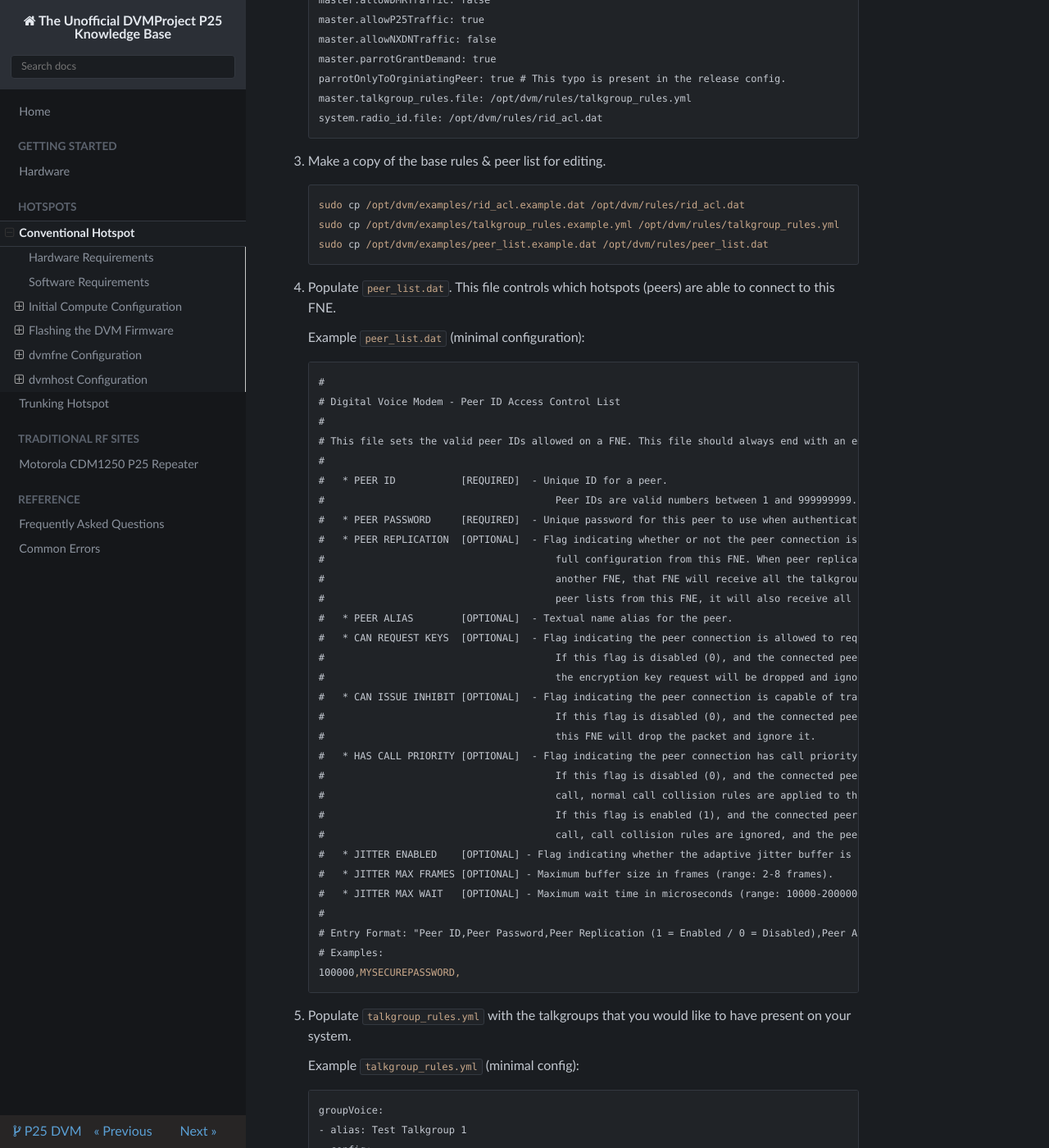
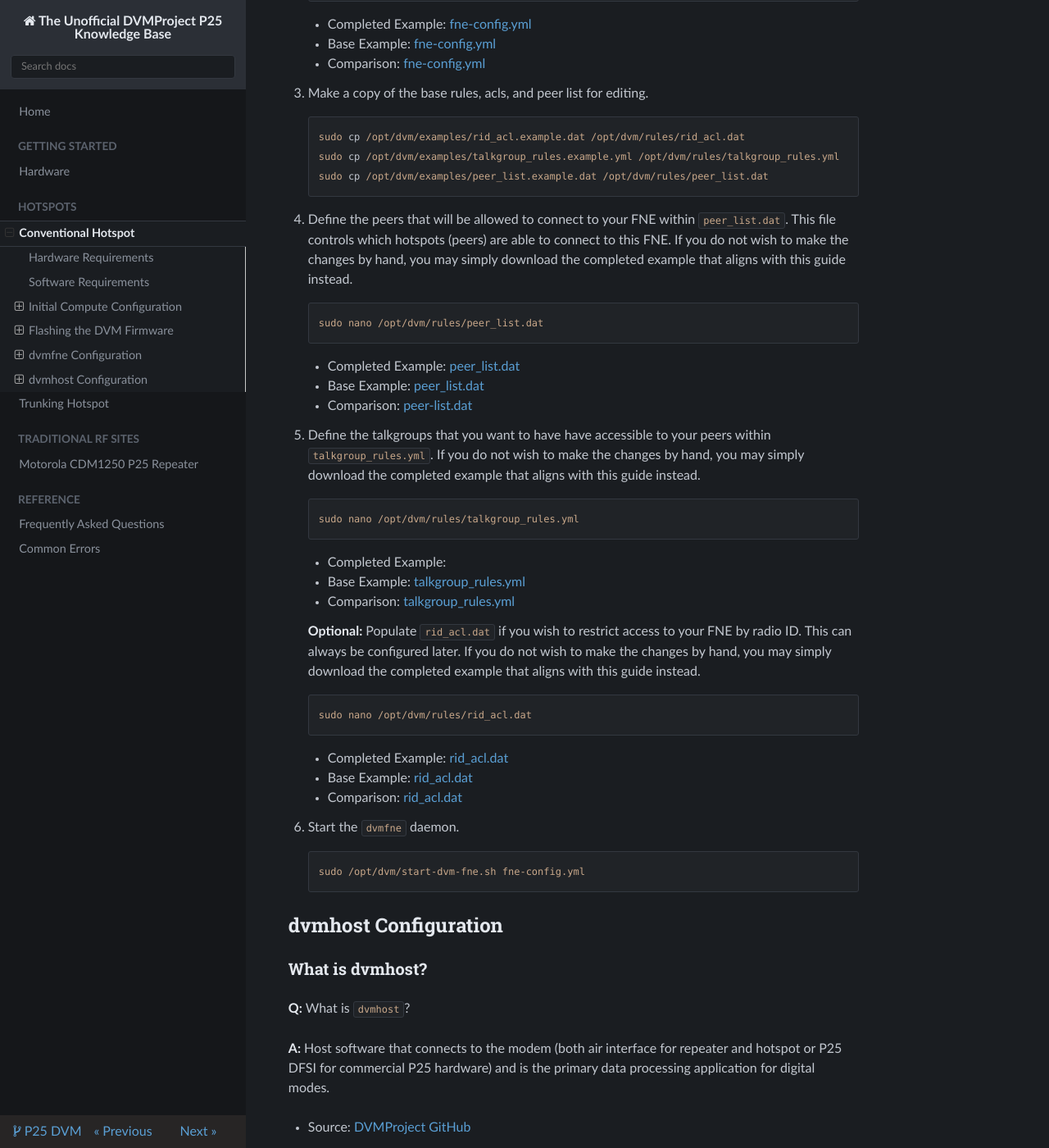
Before and after one commit to p25-dvm/p25-dvm.github.io, an MkDocs documentation site: the page built from docs/conventional-hotspot/conventional-hotspot.md, in a window 1280 px wide and 1400 px high, scrolled down 6370 px. Shown: the whole window at 82% size. Built offline with MkDocs 1.6.1, drawn with Linux system fonts in a browser that asks for light colours; nearby versions of some CDN libraries; some of the changed text lies outside the part shown.

Commit message:
Update conventional-hotspot.md

````diff
--- a/docs/conventional-hotspot/conventional-hotspot.md
+++ b/docs/conventional-hotspot/conventional-hotspot.md
@@ -239,23 +239,17 @@
     sudo nano /opt/dvm/fne-config.yml
     ```
 
-2. Define the base settings for P25 functionality within `fne-config.yml`. Locate and configure these core settings within `fne-config.yml`. All other settings can be set to your preference.
+2. Define the base settings for P25 functionality within `fne-config.yml`. At minimum locate and configure these core settings marked in green on the comparison listed below within `fne-config.yml`. All other settings can be set to your preference. If you do not wish to make the changes by hand, you may simply download the completed example that aligns with this guide instead.
 
-    ```yaml
-    log.filePath: /opt/dvm/log/fne/
-    log.activityFilePath: /opt/dvm/log/fne-activity/
-    master.peerId: 1234567 # Change this to something unique, this is your FNE Peer ID
-    master.password: 00AABBCCDDEEFF112233445566778899 # Change this to something secure
-    master.allowDMRTraffic: false
-    master.allowP25Traffic: true
-    master.allowNXDNTraffic: false
-    master.parrotGrantDemand: true
-    parrotOnlyToOrginiatingPeer: true # This typo is present in the release config.
-    master.talkgroup_rules.file: /opt/dvm/rules/talkgroup_rules.yml
-    system.radio_id.file: /opt/dvm/rules/rid_acl.dat
+    ```bash
+    sudo nano /opt/dvm/fne-config.yml
     ```
 
-3. Make a copy of the base rules & peer list for editing.
+    - Completed Example: [fne-config.yml](https://github.com/p25-dvm/p25-dvm.github.io/blob/main/docs/example-configs/conventional-hotspot/fne-config.yml)
+    - Base Example: [fne-config.yml](https://github.com/DVMProject/dvmhost/blob/master/configs/fne-config.example.yml)
+    - Comparison: [fne-config.yml](https://www.diffchecker.com/NXQRz3Rs/)
+
+3. Make a copy of the base rules, acls, and peer list for editing.
 
     ```bash
     sudo cp /opt/dvm/examples/rid_acl.example.dat /opt/dvm/rules/rid_acl.dat
@@ -263,95 +257,38 @@
     sudo cp /opt/dvm/examples/peer_list.example.dat /opt/dvm/rules/peer_list.dat
     ```
 
-4. Populate `peer_list.dat`. This file controls which hotspots (peers) are able to connect to this FNE.
+4. Define the peers that will be allowed to connect to your FNE within `peer_list.dat`. This file controls which hotspots (peers) are able to connect to this FNE. If you do not wish to make the changes by hand, you may simply download the completed example that aligns with this guide instead.
 
-    Example `peer_list.dat` (minimal configuration):
-
-    ```
-    #
-    # Digital Voice Modem - Peer ID Access Control List
-    #
-    # This file sets the valid peer IDs allowed on a FNE. This file should always end with an empty line!
-    #
-    #   * PEER ID           [REQUIRED]  - Unique ID for a peer.
-    #                                       Peer IDs are valid numbers between 1 and 999999999.
-    #   * PEER PASSWORD     [REQUIRED]  - Unique password for this peer to use when authenticating.
-    #   * PEER REPLICATION  [OPTIONAL]  - Flag indicating whether or not the peer connection is another FNE and will receive
-    #                                       full configuration from this FNE. When peer replication is set, and the connection is
-    #                                       another FNE, that FNE will receive all the talkgroups, radio ID lists, and
-    #                                       peer lists from this FNE, it will also receive all system traffic.
-    #   * PEER ALIAS        [OPTIONAL]  - Textual name alias for the peer.
-    #   * CAN REQUEST KEYS  [OPTIONAL]  - Flag indicating the peer connection is allowed to request encryption keys.
-    #                                       If this flag is disabled (0), and the connected peer requests and encryption key
-    #                                       the encryption key request will be dropped and ignored.
-    #   * CAN ISSUE INHIBIT [OPTIONAL]  - Flag indicating the peer connection is capable of transmitting inhibit packets.
-    #                                       If this flag is disabled (0), and the connected peer issues an inhibit to the network
-    #                                       this FNE will drop the packet and ignore it.
-    #   * HAS CALL PRIORITY [OPTIONAL]  - Flag indicating the peer connection has call priority.
-    #                                       If this flag is disabled (0), and the connected peer tries to transmit over an on going
-    #                                       call, normal call collision rules are applied to the traffic being transmitted.
-    #                                       If this flag is enabled (1), and the connected peer tries to transmit over an on going
-    #                                       call, call collision rules are ignored, and the peer is given priority.
-    #   * JITTER ENABLED    [OPTIONAL] - Flag indicating whether the adaptive jitter buffer is enabled.
-    #   * JITTER MAX FRAMES [OPTIONAL] - Maximum buffer size in frames (range: 2-8 frames).
-    #   * JITTER MAX WAIT   [OPTIONAL] - Maximum wait time in microseconds (range: 10000-200000 us).
-    #
-    # Entry Format: "Peer ID,Peer Password,Peer Replication (1 = Enabled / 0 = Disabled),Peer Alias (optional),Can Request Keys (1 = Enabled / 0 = Disabled),Can Issue Inhibit (1 = Enabled / 0 = Disabled),Has Call Priority (1 = Enabled / 0 = Disabled),Jitter Enabled (1 = Enabled / 0 = Disabled),Jitter Max Size, Jitter Max Wait<newline>"
-    # Examples:
-    100000,MYSECUREPASSWORD,
+    ```bash
+    sudo nano /opt/dvm/rules/peer_list.dat
     ```
 
-5. Populate `talkgroup_rules.yml` with the talkgroups that you would like to have present on your system.
+    - Completed Example: [peer_list.dat](https://github.com/p25-dvm/p25-dvm.github.io/blob/main/docs/example-configs/conventional-hotspot/peer_list.dat)
+    - Base Example: [peer_list.dat](https://github.com/DVMProject/dvmhost/blob/master/configs/peer_list.example.dat)
+    - Comparison: [peer-list.dat](https://www.diffchecker.com/zvQ5HP50/)
 
-    Example `talkgroup_rules.yml` (minimal config):
+5. Define the talkgroups that you want to have have accessible to your peers within `talkgroup_rules.yml`. If you do not wish to make the changes by hand, you may simply download the completed example that aligns with this guide instead.
 
-    ```yaml
-    groupVoice:
-    - alias: Test Talkgroup 1
-      config:
-        active: true
-        affiliated: false
-        parrot: false
-      name: Test Talkgroup 1
-      source:
-        slot: 1
-        tgid: 20000 # Change this to your preferred talkgroup ID
-    - alias: Test Parrot 1
-      config:
-        active: true
-        affiliated: false
-        parrot: true # This enables this talkgroup to echo or "parrot" back the input transmission
-      name: Test Parrot 1
-      source:
-        slot: 1
-        tgid: 20001 # Change this to your preferred talkgroup ID
+    ```bash
+    sudo nano /opt/dvm/rules/talkgroup_rules.yml
     ```
 
-6. **Optional:** Populate `rid_acl.dat` if you wish to restrict access to your FNE by radio ID. This can always be configured later.
+    - Completed Example:
+    - Base Example: [talkgroup_rules.yml](https://github.com/DVMProject/dvmhost/blob/master/configs/talkgroup_rules.example.yml)
+    - Comparison: [talkgroup_rules.yml](https://www.diffchecker.com/3lxEHeJL/)
+
+    **Optional:** Populate `rid_acl.dat` if you wish to restrict access to your FNE by radio ID. This can always be configured later. If you do not wish to make the changes by hand, you may simply download the completed example that aligns with this guide instead.
 
     ```bash
     sudo nano /opt/dvm/rules/rid_acl.dat
     ```
 
-    Example `rid_acl.dat`:
+    - Completed Example: [rid_acl.dat](https://github.com/p25-dvm/p25-dvm.github.io/blob/main/docs/example-configs/conventional-hotspot/rid_acl.dat)
+    - Base Example: [rid_acl.dat](https://github.com/DVMProject/dvmhost/blob/master/configs/rid_acl.example.dat)
+    - Comparison: [rid_acl.dat](https://www.diffchecker.com/K9TjGTJs/)
 
-    ```
-    #
-    # Digital Voice Modem - Radio ID Access Control List
-    #
-    # This file sets the valid Radio IDs allowed on a repeater. This file should always end with an empty line!
-    #
-    #   * RID               [REQUIRED] - Unique Radio ID.
-    #   * ENABLED           [REQUIRED] - Flag indicating whether or not this radio ID entry is enabled and valid.
-    #   * ALIAS             [OPTIONAL] - Textual string representing an alias for this radio ID entry.
-    #   * IP ADDRESS        [OPTIONAL] - IP Address assigned to this radio ID.
-    #
-    # Entry Format: "RID,Enabled (1 = Enabled / 0 = Disabled),Optional Alias,Optional IP Address,<newline>"
-    # Example:
-    175999,1,User-A,
-    ```
 
-7. Start the `dvmfne` daemon.
+6. Start the `dvmfne` daemon.
 
     ```bash
     sudo /opt/dvm/start-dvm-fne.sh fne-config.yml
````
